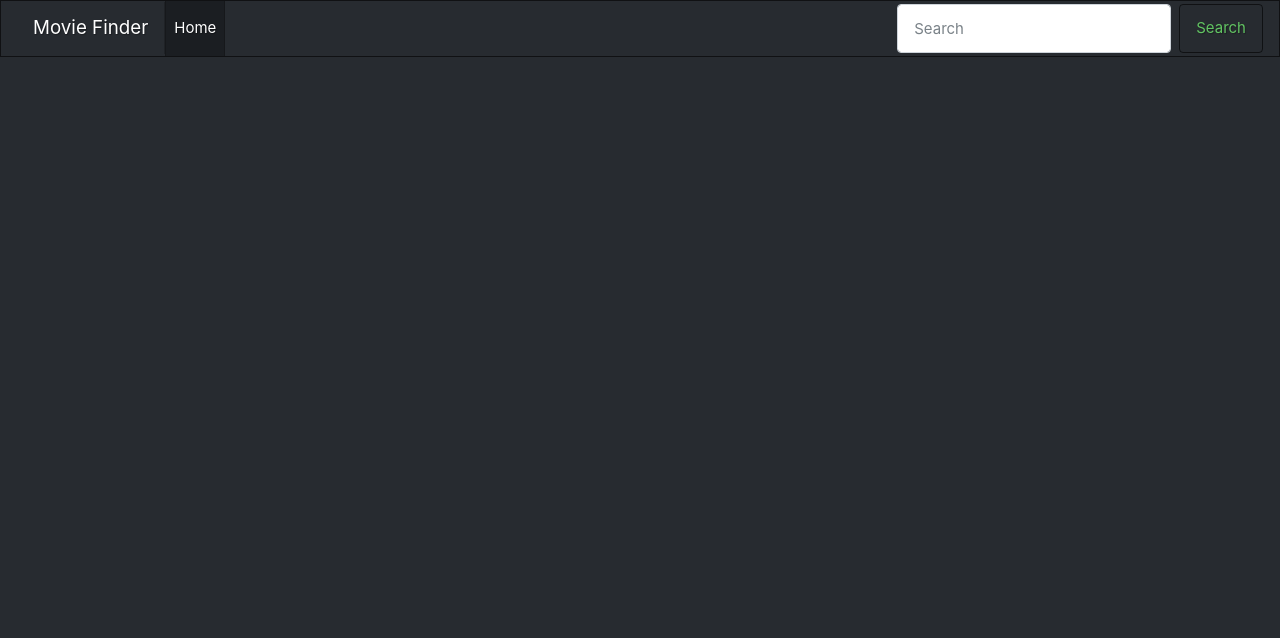
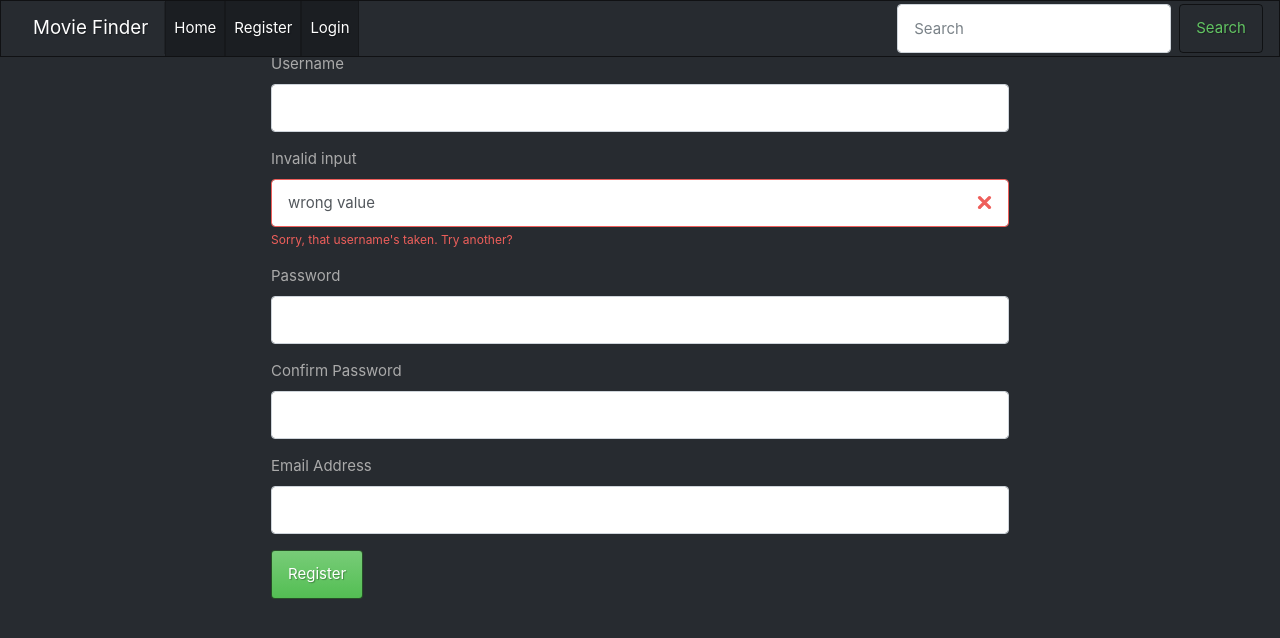
Before and after one commit to tsekotsolov/Movie-finder, an Angular app: page /register in a window 1280 px wide. Before the commit this address led to /. Shown: the top 638 px of the page. Built offline with nearby package versions, Linux system fonts and the light colour scheme.

Commit message:
forms added

```diff
--- a/src/app/app-routing.module.ts
+++ b/src/app/app-routing.module.ts
@@ -3,11 +3,15 @@ import { Routes, RouterModule } from '@angular/router';
 import { MoviesComponent } from './movies/movies.component';
 import { MovieDetailsComponent } from './movie-details/movie-details.component';
 import {SearchScreenComponent } from './search-screen/search-screen.component';
+import { RegisterComponent } from './register/register.component';
+import { LoginComponent } from './login/login.component';
 
 const routes: Routes = [
   { path: '', component: MoviesComponent },
   { path: 'movie/:id', component: MovieDetailsComponent },
   { path: 'search', component: SearchScreenComponent },
+  { path: 'register', component: RegisterComponent },
+  { path: 'login', component: LoginComponent },
 ];
 
 @NgModule({
--- a/src/app/app.module.ts
+++ b/src/app/app.module.ts
@@ -11,6 +11,8 @@ import { MovieDetailsComponent } from './movie-details/movie-details.component';
 import { FormsModule } from '@angular/forms';
 import { SearchService } from '../app/services/search.service';
 import { SearchScreenComponent } from './search-screen/search-screen.component';
+import { RegisterComponent } from './register/register.component';
+import { LoginComponent } from './login/login.component';
 
 @NgModule({
   declarations: [
@@ -19,7 +21,9 @@ import { SearchScreenComponent } from './search-screen/search-screen.component';
     NavigationComponent,
     MovieComponent,
     MovieDetailsComponent,
-    SearchScreenComponent
+    SearchScreenComponent,
+    RegisterComponent,
+    LoginComponent
   ],
   imports: [
     BrowserModule,
--- /dev/null
+++ b/src/app/login/login.component.html
@@ -0,0 +1,16 @@
+<div class="container">
+  <h1>Login Form</h1>
+  <form>
+    <div class="form-group">
+      <label for="username">Username</label>
+      <input type="text" class="form-control" id="username"
+      required>
+    </div>
+    <div class="form-group">
+      <label for="password">Password</label>
+      <input type="password" class="form-control" id="password"
+      required>
+    </div>
+    <button type="submit" class="btn btn-success">Login</button>
+  </form>
+</div>
--- /dev/null
+++ b/src/app/login/login.component.ts
@@ -0,0 +1,15 @@
+import { Component, OnInit } from '@angular/core';
+
+@Component({
+  selector: 'app-login',
+  templateUrl: './login.component.html',
+  styleUrls: ['./login.component.scss']
+})
+export class LoginComponent implements OnInit {
+
+  constructor() { }
+
+  ngOnInit() {
+  }
+
+}
--- a/src/app/navigation/navigation.component.html
+++ b/src/app/navigation/navigation.component.html
@@ -10,6 +10,12 @@
       <li class="nav-item active">
         <a class="nav-link" routerLink="/">Home <span class="sr-only">(current)</span></a>
       </li>
+      <li class="nav-item active">
+        <a class="nav-link" routerLink="/register">Register <span class="sr-only">(current)</span></a>
+      </li>
+      <li class="nav-item active">
+        <a class="nav-link" routerLink="/login">Login <span class="sr-only">(current)</span></a>
+      </li>
     </ul>
     <form #form="ngForm" class="form-inline my-2 my-lg-0" (submit)="search(form.value)">
       <input class="form-control mr-sm-2" type="text" placeholder="Search" aria-label="Search" name="search"
--- a/src/app/navigation/navigation.component.ts
+++ b/src/app/navigation/navigation.component.ts
@@ -1,7 +1,6 @@
-import { Component, OnInit } from '@angular/core';
+import { Component } from '@angular/core';
 import { SearchService } from '../services/search.service';
 import { Router } from '@angular/router';
-
 
 
 @Component({
--- /dev/null
+++ b/src/app/register/register.component.html
@@ -0,0 +1,27 @@
+<div class="container">
+  <h1>Registration Form</h1>
+  <form>
+    <div class="form-group">
+      <label for="username">Username</label>
+      <input type="text" class="form-control" id="username" required>
+    </div>
+    <div class="form-group has-danger">
+      <label class="form-control-label" for="inputDanger1">Invalid input</label>
+      <input type="text" value="wrong value" class="form-control is-invalid" id="inputInvalid">
+      <div class="invalid-feedback">Sorry, that username's taken. Try another?</div>
+    </div>
+    <div class="form-group">
+      <label for="password">Password</label>
+      <input type="password" class="form-control" id="password" required>
+    </div>
+    <div class="form-group">
+      <label for="confirmPassword">Confirm Password</label>
+      <input type="password" class="form-control" id="confirmPassword" required>
+    </div>
+    <div class="form-group">
+      <label for="email">Email Address</label>
+      <input type="text" class="form-control" id="email" required>
+    </div>
+    <button type="submit" class="btn btn-success">Register</button>
+  </form>
+</div>
--- /dev/null
+++ b/src/app/register/register.component.scss
@@ -0,0 +1,3 @@
+.container{
+  width:60vw;
+}
--- /dev/null
+++ b/src/app/register/register.component.ts
@@ -0,0 +1,15 @@
+import { Component, OnInit } from '@angular/core';
+
+@Component({
+  selector: 'app-register',
+  templateUrl: './register.component.html',
+  styleUrls: ['./register.component.scss']
+})
+export class RegisterComponent implements OnInit {
+
+  constructor() { }
+
+  ngOnInit() {
+  }
+
+}
```
Also changed, not shown: src/models/register.model.ts (added, +9 -0 lines), src/app/login/login.component.scss (added).
